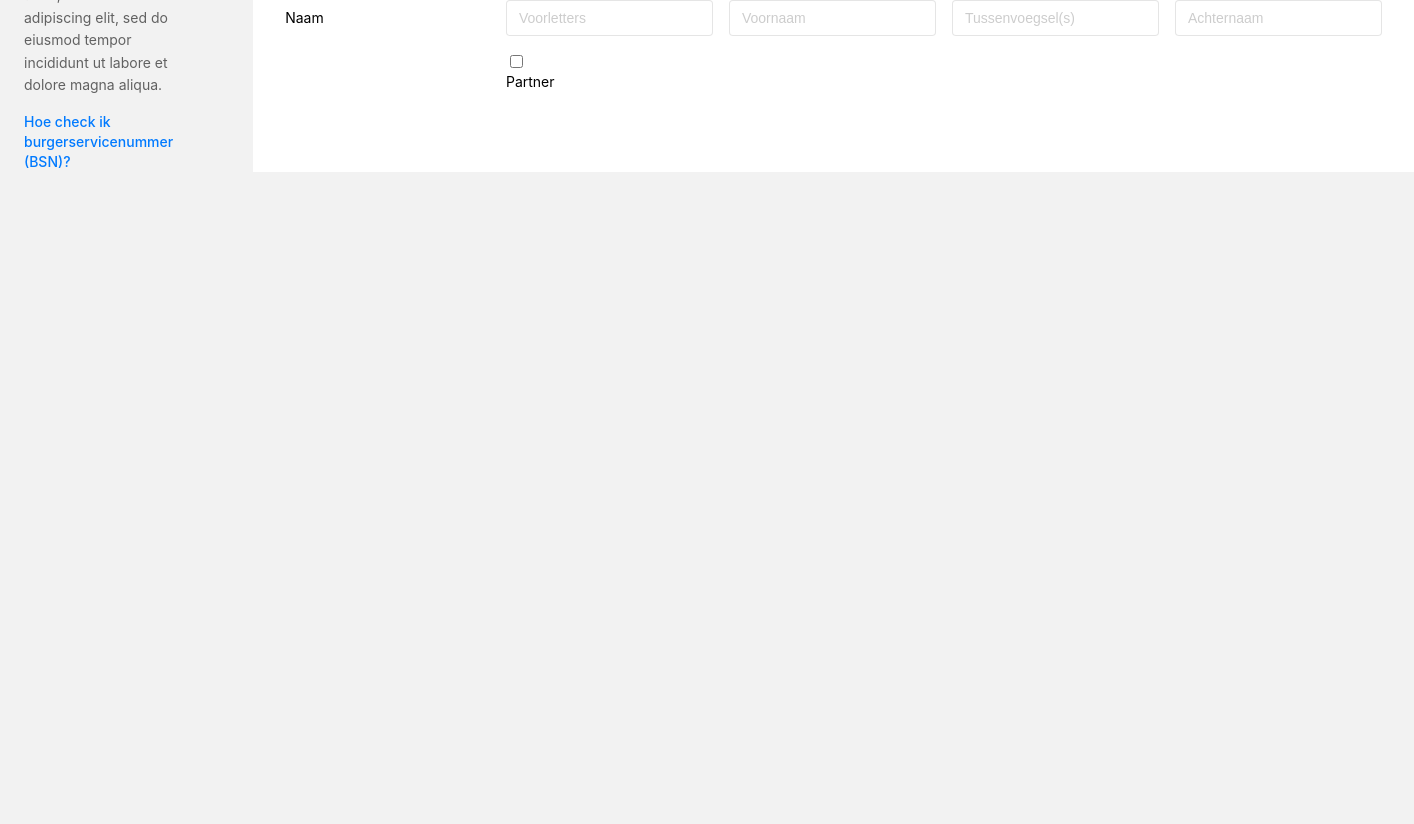
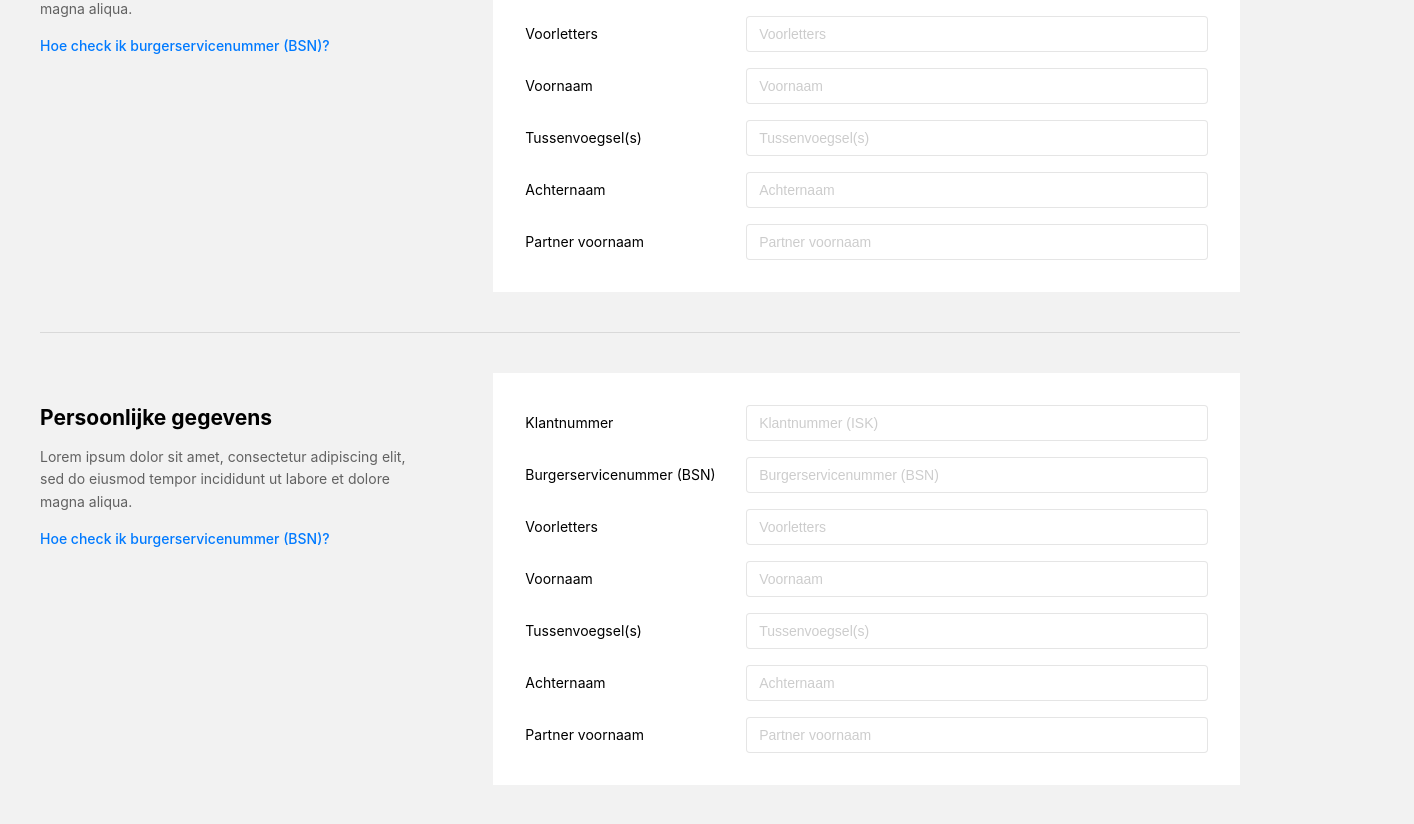
Before and after one commit to vikpande/thuiszorg_react, a React (Create React App) app: page /create-dossier in a window 1280 px wide. Shown: the part 220-1044 px from the top of the page, 1414 px wide, since content can reach past the window. Before the commit the page ends 800 px from the top, so only its background shows below. Built offline with nearby package versions, Linux system fonts and the light colour scheme.

Commit message:
Updated the create dossier form screen

```diff
--- a/src/components/FormGroup.js
+++ b/src/components/FormGroup.js
@@ -5,4 +5,15 @@ export default styled.div`
     grid-template-columns: 1fr 2fr;
     grid-template-rows: min-content;
     grid-column-gap: 80px;
+
+    max-width: 1200px;
+    margin: 0 auto;
+
+    padding-bottom: 40px;
+
+    border-bottom: 1px solid rgba(0, 0, 0, 0.1);
+
+    :last-child {
+        border-bottom: 0px;
+    }
 `;
--- a/src/index.css
+++ b/src/index.css
@@ -137,3 +137,12 @@ input[type=number]::-webkit-outer-spin-button {
 .table-head-active:after {
   content: " \2193";
 }
+
+.create-form {
+  display: grid;
+  grid-template-columns: 1fr;
+  grid-auto-flow: row;
+  grid-row-gap: 40px;
+
+  margin-top: 16px;
+}
--- a/src/modules/NewDossier.js
+++ b/src/modules/NewDossier.js
@@ -14,11 +14,11 @@ class NewDossier extends Component {
     render() {
         return (
             <Grid>
-                <form action="">
+                <form action="" className="create-form">
                     <HorizontalGroup className="progress-bar">
                         <h3>Nieuw dossier aanmaken</h3>
                         <HorizontalGroup>
-                            <p className="light">↻ Nog niet opgeslagen</p>
+                            <p className="light">Nog niet opgeslagen ↻</p>
                         </HorizontalGroup>
                         <HorizontalGroup>
                             <NavLink to="/dossiers/">
@@ -27,6 +27,7 @@ class NewDossier extends Component {
                             <Button label="Verder" />
                         </HorizontalGroup>
                     </HorizontalGroup>
+
                     <FormGroup>
                         <FormDescription>
                             <h2>Persoonlijke gegevens</h2>
@@ -51,22 +52,31 @@ class NewDossier extends Component {
                                 />
                             </HorizontalFormGroup>
                             <HorizontalFormGroup>
-                                <p>Naam</p>
+                                <p>Voorletters</p>
                                 <Input
                                     type="text"
                                     required
                                     placeholder="Voorletters"
                                 />
+                            </HorizontalFormGroup>
+                            <HorizontalFormGroup>
+                                <p>Voornaam</p>
                                 <Input
                                     type="text"
                                     required
                                     placeholder="Voornaam"
                                 />
+                            </HorizontalFormGroup>
+                            <HorizontalFormGroup>
+                                <p>Tussenvoegsel(s)</p>
                                 <Input
                                     type="text"
                                     required
                                     placeholder="Tussenvoegsel(s)"
                                 />
+                            </HorizontalFormGroup>
+                            <HorizontalFormGroup>
+                                <p>Achternaam</p>
                                 <Input
                                     type="text"
                                     required
@@ -74,12 +84,78 @@ class NewDossier extends Component {
                                 />
                             </HorizontalFormGroup>
                             <HorizontalFormGroup>
-                                <p> </p>
-                                <div>
-                                    <Input
-                                        type="checkbox"
-                                    /><p>Partner</p>
-                                </div>
+                                <p>Partner voornaam</p>
+                                <Input
+                                    type="text"
+                                    required
+                                    placeholder="Partner voornaam"
+                                />
+                            </HorizontalFormGroup>
+                        </FormInputs>
+                    </FormGroup>
+
+                    <FormGroup>
+                        <FormDescription>
+                            <h2>Persoonlijke gegevens</h2>
+                            <p className="light">Lorem ipsum dolor sit amet, consectetur adipiscing elit, sed do eiusmod tempor incididunt ut labore et dolore magna aliqua.</p>
+                            <a href=" ">Hoe check ik burgerservicenummer (BSN)?</a>
+                        </FormDescription>
+                        <FormInputs>
+                            <HorizontalFormGroup>
+                                <p>Klantnummer</p>
+                                <Input
+                                    type="number"
+                                    required
+                                    placeholder="Klantnummer (ISK)"
+                                />
+                            </HorizontalFormGroup>
+                            <HorizontalFormGroup>
+                                <p>Burgerservicenummer (BSN)</p>
+                                <Input
+                                    type="number"
+                                    required
+                                    placeholder="Burgerservicenummer (BSN)"
+                                />
+                            </HorizontalFormGroup>
+                            <HorizontalFormGroup>
+                                <p>Voorletters</p>
+                                <Input
+                                    type="text"
+                                    required
+                                    placeholder="Voorletters"
+                                />
+                            </HorizontalFormGroup>
+                            <HorizontalFormGroup>
+                                <p>Voornaam</p>
+                                <Input
+                                    type="text"
+                                    required
+                                    placeholder="Voornaam"
+                                />
+                            </HorizontalFormGroup>
+                            <HorizontalFormGroup>
+                                <p>Tussenvoegsel(s)</p>
+                                <Input
+                                    type="text"
+                                    required
+                                    placeholder="Tussenvoegsel(s)"
+                                />
+                            </HorizontalFormGroup>
+                            <HorizontalFormGroup>
+                                <p>Achternaam</p>
+                                <Input
+                                    type="text"
+                                    required
+                                    placeholder="Achternaam"
+                                />
+                            </HorizontalFormGroup>
+                            <HorizontalFormGroup>
+                                <p>Partner voornaam</p>
+                                <Input
+                                    type="text"
+                                    required
+                                    placeholder="Partner voornaam"
+                                />
                             </HorizontalFormGroup>
                         </FormInputs>
                     </FormGroup>
```
